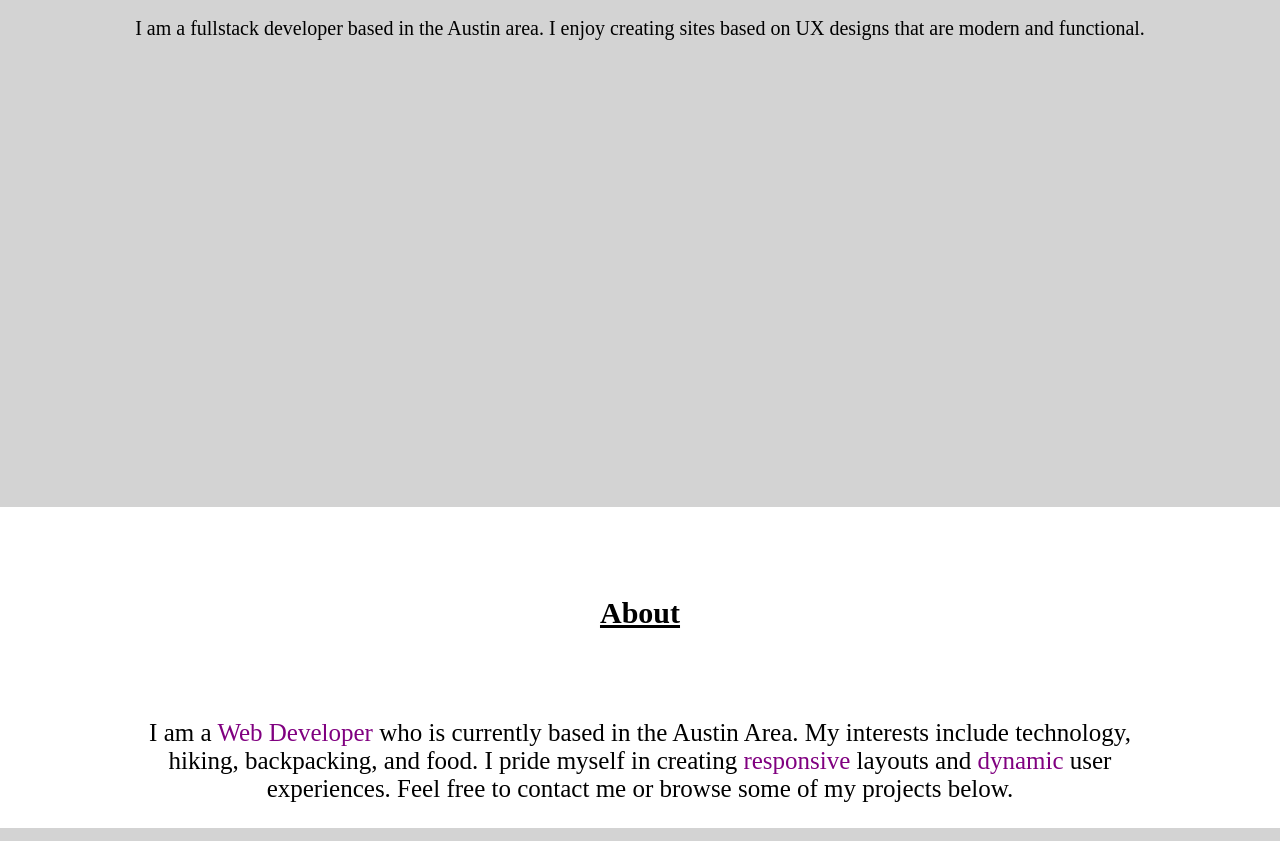
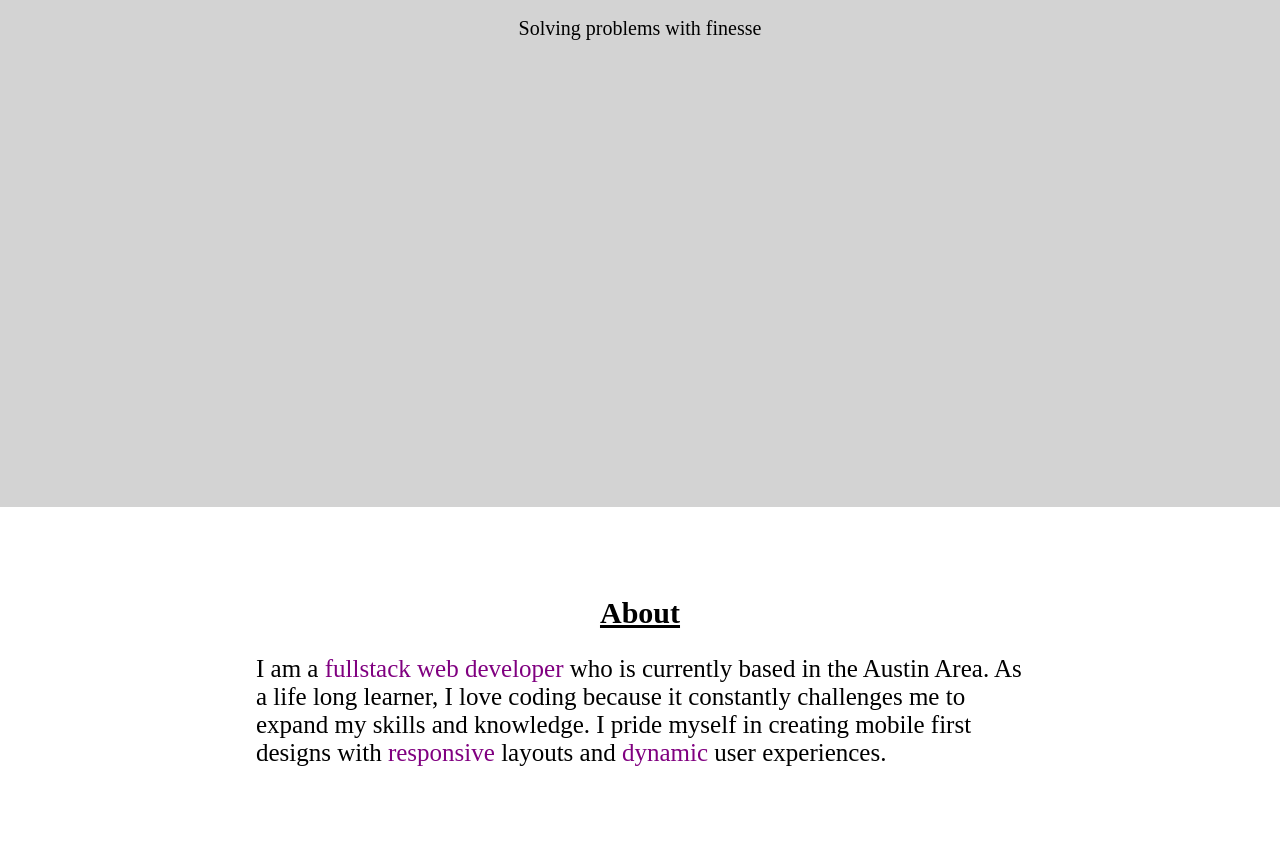
Before and after one commit to StephanieB34/Portfolio, a plain HTML site: page index.html in a window 1280 px wide. Shown: the part 371-1212 px from the top of the page. Drawn offline with nearby package versions, Linux system fonts and the light colour scheme.

Commit message:
about section styling

```diff
--- a/index.html
+++ b/index.html
@@ -21,25 +21,27 @@
         <div class="information">
                 <h1>Stephanie Beres</h1>
                 <p class="intro">
-                I am a fullstack developer based in the Austin area. I enjoy
-                creating sites based on UX designs that are modern and
-                functional.
+                Solving problems with finesse
                 </p>
         </div>
 
         <div id="about">
             <h2>About</h2>
-                <p> I am a <span class="bold">Web Developer</span> who is currently
-                    based in the Austin Area. My interests include technology, hiking,
-                    backpacking, and food. I pride myself in creating <span class="bold">
-                    responsive</span> layouts and <span class="bold">dynamic</span> user
-                    experiences. Feel free to contact me or browse some of my projects below.</p>
+                <p> I am a <span class="bold">fullstack web developer</span> who is currently
+                    based in the Austin Area. As a life long learner, I love coding because it
+                    constantly challenges me to expand my skills and knowledge. I pride myself
+                    in creating mobile first designs with<span class="bold"> responsive</span>
+                    layouts and <span class="bold">dynamic</span> user experiences.
+                </p>
+                <p>
+                    As a fullstack MERN developer, I specialize in JavaScript, CSS3, HTML5, ES6,
+                    MongoDB, Express, ReactJS, and NodeJS. Check out some of my recent projects below!
                 </p>
         </div>
 
         <div class="container" id="portfolio">
+            <div class="projects">
             <h3>My Portfolio</h3>
-
                 <img class="image" src="file:///Users/stephanieberes/Pictures/Photos%20Library.photoslibrary/resources/media/master/00/00/fullsizeoutput_9.jpeg">
                 <p class="paragraph">Find a great new book in the genre of your choosing. <br>
                 <a href="https://github.com/StephanieB34/FiveStar-Books.git">Repo</a>
@@ -60,7 +62,7 @@
                 <a href="https://github.com/StephanieB34/tripvy.git">Repo</a>
                 <a href=" https://tripvy.herokuapp.com/">Live</a>
                 </p>
-
+            </div>
         </div>
         <!------
         <div class="footer">
--- a/main.css
+++ b/main.css
@@ -114,13 +114,14 @@ h1{
 
 /*********About section**************/
 #about {
-    text-align: center;
+    text-align: initial;
 }
 
 #about p{
     margin-left: 10%;
     margin-right: 10%;
     font-size: 25px;
+    padding-bottom: 5%;
 }
 
 .bold{
@@ -128,10 +129,11 @@ h1{
     color: purple;
 }
 h2 {
-    padding: 5%;
+    padding-top: 5%;
     text-decoration: underline;
     color: 702E76;
     font-size: 30px;
+    text-align: center;
 }
 /************Portfolio****************/
 h3 {
@@ -143,7 +145,7 @@ h3 {
     text-align: center;
     font-size: 25px;
     background-color: lightgray;
-    padding: 10%;
+    padding: 5%;
 
 }
 
@@ -153,20 +155,32 @@ h3 {
     border: 2px solid black;
 }
 
-.paragraph {
-
+.projects{
+    background-color: white;
+    padding: 10%;
 }
 
 @media screen and (min-width: 767px) {
-    .container {
+    #about p{
+        margin-left: 20%;
+        margin-right: 20%;
+    }
 
-    }
 }
 
 @media screen and (min-width: 1024px) {
     .container {
        padding: 20%;
-       padding-top: 10%;
+       padding-top: 5%;
+    }
+
+    #about p{
+        margin-left: 20%;
+        margin-right: 20%;
+    }
+
+    .projects{
+        background-color: white;
     }
 }
 /*
```
